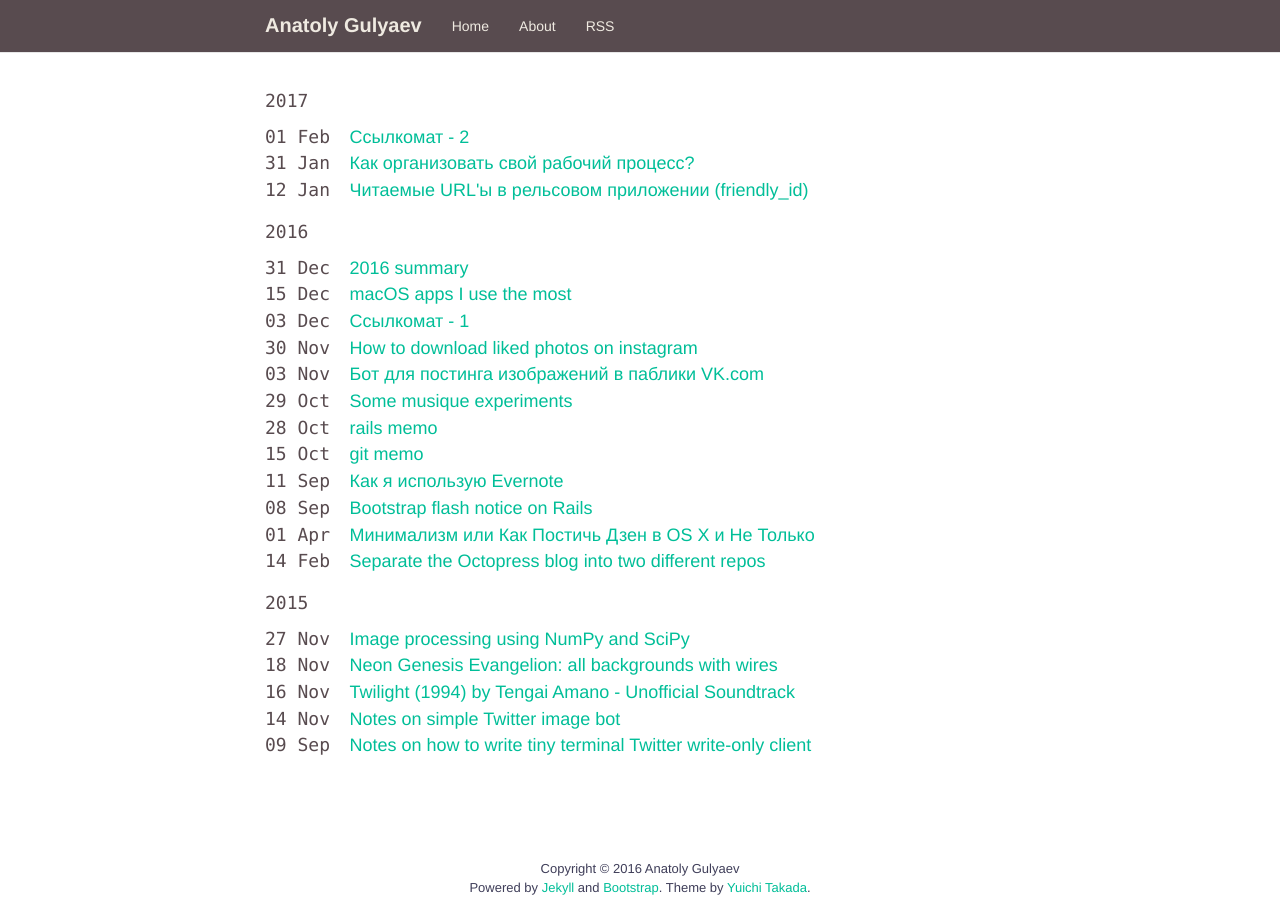
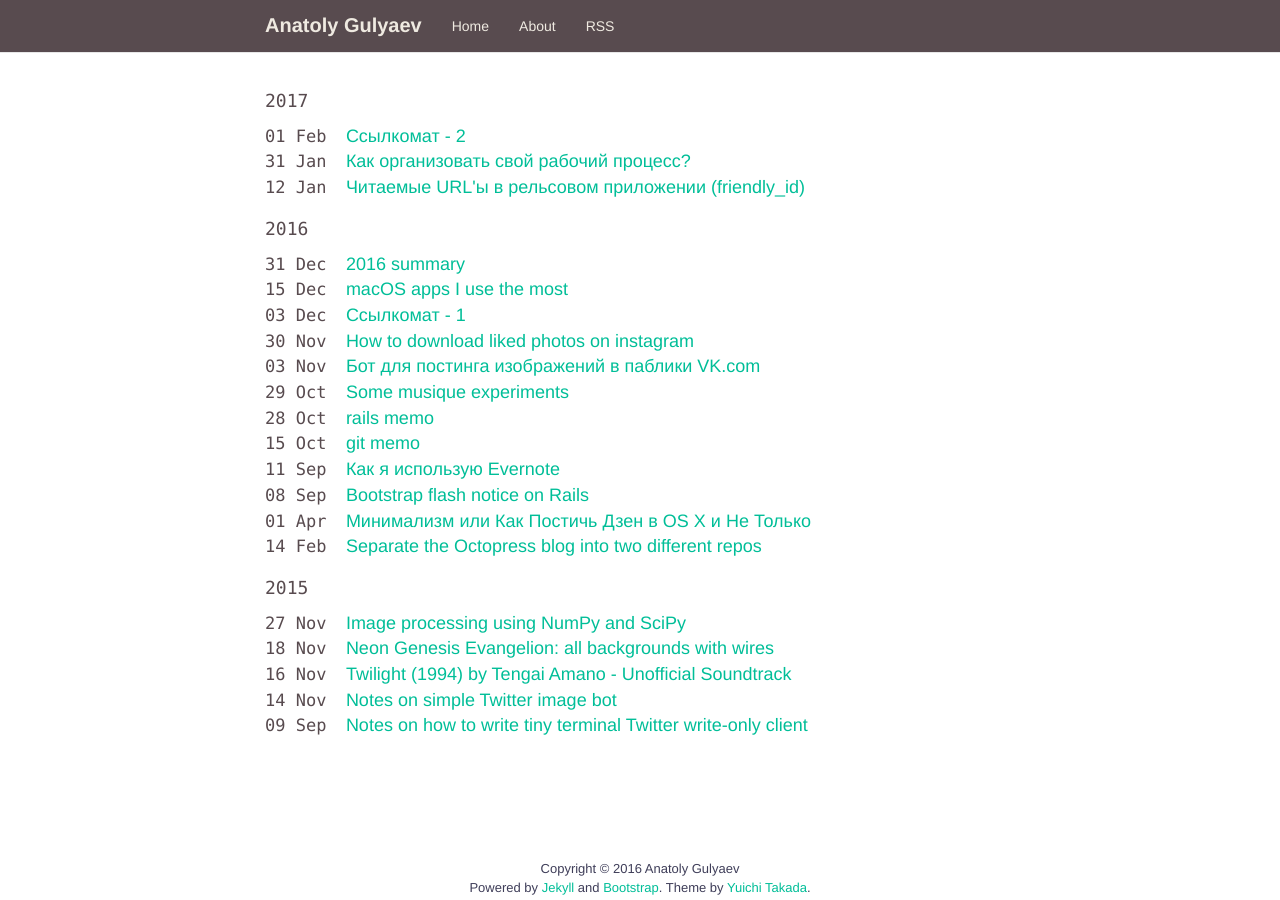
Before and after one commit to kaneru/kaneru.github.io, a Jekyll site: the page built from index.html, in a window 1280 px wide. Built offline with Jekyll 4.4.1, drawn with Linux system fonts in a browser that asks for light colours; nearby versions of some CDN libraries.

Commit message:
Change post-date font size

```diff
--- a/css/style.scss
+++ b/css/style.scss
@@ -116,6 +116,7 @@ img {
 
 .post-date {
   font-family: $font-stack-monospace;
+  font-size: 17px;
   color: #584B4F;
 }
 
```
